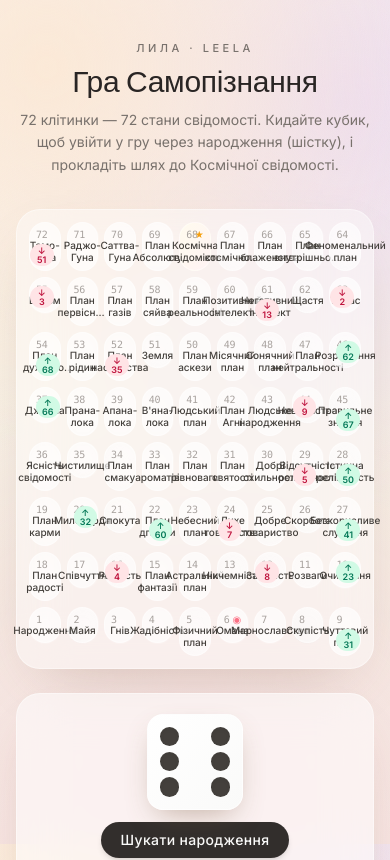
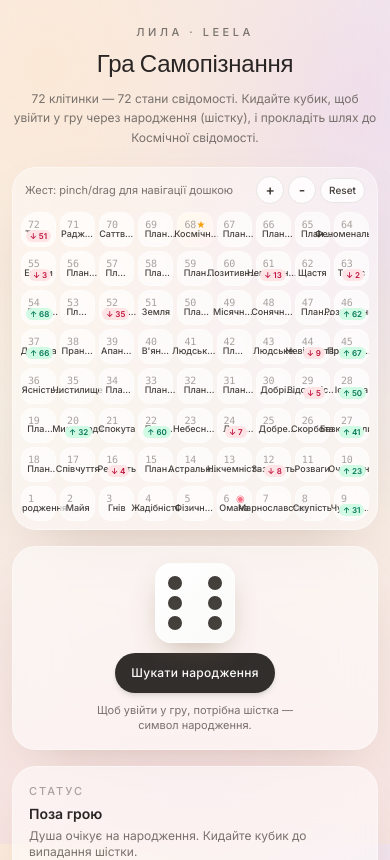
Before and after one commit to iSlobodianiuk/lila, a Next.js app: page / in a window 390 px wide. Shown: the top 860 px of the page. Built offline with nearby package versions, Linux system fonts and the light colour scheme.

Commit message:
add addaptive

```diff
--- a/app/page.tsx
+++ b/app/page.tsx
@@ -8,21 +8,21 @@ export default function Home() {
   const { state, rollDice, reset, setPlayerQuery } = useLeelaGame();
 
   return (
-    <main className="mx-auto flex min-h-screen max-w-7xl flex-col gap-8 px-4 py-10 sm:px-6 lg:px-8">
+    <main className="mx-auto flex min-h-screen w-full max-w-7xl flex-col gap-5 px-3 py-6 sm:gap-8 sm:px-6 sm:py-10 lg:px-8">
       <header className="flex flex-col items-center gap-2 text-center">
         <span className="text-[11px] font-medium uppercase tracking-[0.32em] text-stone-500">
           Лила · Leela
         </span>
-        <h1 className="font-display text-3xl text-stone-800 sm:text-4xl">
+        <h1 className="font-display text-2xl text-stone-800 sm:text-4xl">
           Гра Самопізнання
         </h1>
-        <p className="max-w-md text-sm leading-relaxed text-stone-500">
+        <p className="max-w-md text-xs leading-relaxed text-stone-500 sm:text-sm">
           72 клітинки — 72 стани свідомості. Кидайте кубик, щоб увійти у гру через
           народження (шістку), і прокладіть шлях до Космічної свідомості.
         </p>
       </header>
 
-      <div className="grid gap-6 lg:grid-cols-[minmax(0,1fr)_320px] lg:items-start">
+      <div className="grid gap-4 sm:gap-6 lg:grid-cols-[minmax(0,1fr)_320px] lg:items-start">
         <GameBoard position={state.position} />
         <GamePanel
           state={state}
@@ -32,7 +32,7 @@ export default function Home() {
         />
       </div>
 
-      <footer className="pb-2 text-center text-[11px] tracking-wide text-stone-400">
+      <footer className="pb-1 text-center text-[10px] tracking-wide text-stone-400 sm:pb-2 sm:text-[11px]">
         Базується на канонічній дошці 72 клітинок Гариша Джогарі.
       </footer>
     </main>
--- a/components/dice.tsx
+++ b/components/dice.tsx
@@ -44,14 +44,14 @@ type Props = {
 export function Dice({ value, isRolling, onRoll, label, hint, disabled }: Props) {
   const display = value ?? 6;
   return (
-    <div className="flex flex-col items-center gap-3">
+    <div className="flex flex-col items-center gap-2.5 sm:gap-3">
       <button
         type="button"
         onClick={onRoll}
         disabled={disabled || isRolling}
         aria-label="Кинути кубик"
         className={[
-          "relative h-24 w-24 rounded-2xl border border-white/60 bg-gradient-to-br from-white to-stone-50",
+          "relative h-20 w-20 rounded-2xl border border-white/60 bg-gradient-to-br from-white to-stone-50 sm:h-24 sm:w-24",
           "shadow-[0_12px_30px_-10px_rgba(120,90,60,0.45)] transition-all duration-300",
           "hover:scale-[1.03] hover:shadow-[0_16px_36px_-10px_rgba(120,90,60,0.55)]",
           "disabled:cursor-not-allowed disabled:opacity-90",
@@ -64,12 +64,12 @@ export function Dice({ value, isRolling, onRoll, label, hint, disabled }: Props)
         type="button"
         onClick={onRoll}
         disabled={disabled || isRolling}
-        className="rounded-full bg-stone-900/90 px-5 py-2 text-sm font-medium tracking-wide text-stone-50 shadow-md transition hover:bg-stone-900 disabled:cursor-not-allowed disabled:opacity-60"
+        className="min-h-10 rounded-full bg-stone-900/90 px-4 py-2 text-xs font-medium tracking-wide text-stone-50 shadow-md transition hover:bg-stone-900 disabled:cursor-not-allowed disabled:opacity-60 sm:px-5 sm:text-sm"
       >
         {isRolling ? "Кидаємо…" : label}
       </button>
       {hint && (
-        <p className="max-w-[14rem] text-center text-xs leading-snug text-stone-500">
+        <p className="max-w-[14rem] text-center text-[11px] leading-snug text-stone-500 sm:text-xs">
           {hint}
         </p>
       )}
--- a/src/components/game/Cell.tsx
+++ b/src/components/game/Cell.tsx
@@ -16,8 +16,8 @@ export function Cell({ cell, isActive }: Props) {
   return (
     <div
       className={[
-        "group relative aspect-square rounded-2xl border backdrop-blur-md transition-all duration-500",
-        "flex flex-col items-center justify-center gap-1 px-1.5 py-1.5 text-center",
+        "group relative aspect-square rounded-xl border backdrop-blur-md transition-all duration-500 sm:rounded-2xl",
+        "flex flex-col items-center justify-center gap-0.5 px-1 py-1 text-center sm:gap-1 sm:px-1.5 sm:py-1.5",
         isActive
           ? "border-amber-400/70 bg-white/85 shadow-[0_8px_28px_-8px_rgba(212,165,116,0.55)] ring-2 ring-amber-400/60 scale-[1.04]"
           : "border-white/40 bg-white/55 hover:bg-white/75 hover:border-white/70",
@@ -51,7 +51,7 @@ export function Cell({ cell, isActive }: Props) {
       {hasArrow && (
         <span
           aria-hidden
-          className="absolute left-1.5 bottom-1 rounded-full bg-emerald-100 px-1.5 py-0.5 text-[9px] font-semibold leading-none text-emerald-700"
+          className="absolute left-1 bottom-1 rounded-full bg-emerald-100 px-1 py-0.5 text-[8px] font-semibold leading-none text-emerald-700 sm:left-1.5 sm:px-1.5 sm:text-[9px]"
           title={`Стріла до клітинки ${cell.arrowTo}`}
         >
           ↑ {cell.arrowTo}
@@ -60,17 +60,17 @@ export function Cell({ cell, isActive }: Props) {
       {hasSnake && (
         <span
           aria-hidden
-          className="absolute right-1.5 bottom-1 rounded-full bg-rose-100 px-1.5 py-0.5 text-[9px] font-semibold leading-none text-rose-700"
+          className="absolute right-1 bottom-1 rounded-full bg-rose-100 px-1 py-0.5 text-[8px] font-semibold leading-none text-rose-700 sm:right-1.5 sm:px-1.5 sm:text-[9px]"
           title={`Змія до клітинки ${cell.snakeTo}`}
         >
           ↓ {cell.snakeTo}
         </span>
       )}
 
-      <span className="mt-2.5 text-[10px] leading-tight font-medium text-stone-700 line-clamp-2 sm:text-[11px]">
+      <span className="mt-2 text-[9px] leading-tight font-medium text-stone-700 line-clamp-1 sm:mt-2.5 sm:text-[11px] sm:line-clamp-2">
         {cell.name}
       </span>
-      <span className="hidden sm:block text-[9px] font-light italic text-stone-400/90 leading-none">
+      <span className="hidden md:block text-[9px] font-light italic text-stone-400/90 leading-none">
         {cell.original}
       </span>
 
@@ -82,7 +82,7 @@ export function Cell({ cell, isActive }: Props) {
 
       <div
         role="tooltip"
-        className="pointer-events-none absolute bottom-[calc(100%+8px)] left-1/2 z-30 hidden w-48 -translate-x-1/2 rounded-xl bg-stone-900/90 px-3 py-2 text-left text-[11px] leading-snug text-stone-100 shadow-xl backdrop-blur-md group-hover:block"
+        className="pointer-events-none absolute bottom-[calc(100%+8px)] left-1/2 z-30 hidden w-48 -translate-x-1/2 rounded-xl bg-stone-900/90 px-3 py-2 text-left text-[11px] leading-snug text-stone-100 shadow-xl backdrop-blur-md md:group-hover:block"
       >
         <div className="font-semibold text-amber-200">
           {cell.id}. {cell.name}
--- a/src/components/game/GameBoard.tsx
+++ b/src/components/game/GameBoard.tsx
@@ -1,3 +1,6 @@
+"use client";
+
+import { useCallback, useEffect, useRef, useState } from "react";
 import { BOARD_GRID } from "@/lib/board-layout";
 import { Cell } from "./Cell";
 
@@ -5,14 +8,180 @@ type Props = {
   position: number;
 };
 
+const MIN_SCALE = 0.75;
+const MAX_SCALE = 2;
+const SCALE_STEP = 0.12;
+
 export function GameBoard({ position }: Props) {
+  const viewportRef = useRef<HTMLDivElement | null>(null);
+  const boardRef = useRef<HTMLDivElement | null>(null);
+  const panStartRef = useRef<{ x: number; y: number } | null>(null);
+  const pinchStartRef = useRef<{ distance: number; scale: number } | null>(null);
+
+  const [scale, setScale] = useState(1);
+  const [offset, setOffset] = useState({ x: 0, y: 0 });
+  const [isDragging, setIsDragging] = useState(false);
+
+  const clampOffset = useCallback(
+    (next: { x: number; y: number }, scaleValue: number) => {
+      const viewportWidth = viewportRef.current?.clientWidth ?? 0;
+      const viewportHeight = viewportRef.current?.clientHeight ?? 0;
+      const boardWidth = boardRef.current?.clientWidth ?? 0;
+      const boardHeight = boardRef.current?.clientHeight ?? 0;
+
+      if (!viewportWidth || !viewportHeight || !boardWidth || !boardHeight) {
+        return next;
+      }
+
+      const scaledWidth = boardWidth * scaleValue;
+      const scaledHeight = boardHeight * scaleValue;
+
+      const maxX = Math.max(0, (scaledWidth - viewportWidth) / 2);
+      const maxY = Math.max(0, (scaledHeight - viewportHeight) / 2);
+
+      return {
+        x: Math.min(maxX, Math.max(-maxX, next.x)),
+        y: Math.min(maxY, Math.max(-maxY, next.y)),
+      };
+    },
+    [],
+  );
+
+  const applyScale = useCallback(
+    (nextScale: number) => {
+      const boundedScale = Math.min(MAX_SCALE, Math.max(MIN_SCALE, nextScale));
+      setScale(boundedScale);
+      setOffset((prev) => clampOffset(prev, boundedScale));
+    },
+    [clampOffset],
+  );
+
+  const resetView = useCallback(() => {
+    setScale(1);
+    setOffset({ x: 0, y: 0 });
+  }, []);
+
+  useEffect(() => {
+    const onResize = () => setOffset((prev) => clampOffset(prev, scale));
+    window.addEventListener("resize", onResize);
+    return () => window.removeEventListener("resize", onResize);
+  }, [clampOffset, scale]);
+
   return (
-    <div className="rounded-3xl border border-white/40 bg-white/40 p-3 shadow-[0_24px_60px_-30px_rgba(120,90,60,0.35)] backdrop-blur-xl sm:p-5">
-      <div className="grid grid-cols-9 gap-1.5 sm:gap-2">
-        {BOARD_GRID.flat().map((cell) => (
-          <Cell key={cell.id} cell={cell} isActive={cell.id === position} />
-        ))}
+    <section className="relative rounded-3xl border border-white/40 bg-white/40 p-2 shadow-[0_24px_60px_-30px_rgba(120,90,60,0.35)] backdrop-blur-xl sm:p-5">
+      <div className="mb-2 flex items-center justify-between px-1 sm:mb-3 sm:px-0">
+        <p className="text-[11px] text-stone-500 sm:text-xs">Жест: pinch/drag для навігації дошкою</p>
+        <div className="flex items-center gap-1">
+          <button
+            type="button"
+            onClick={() => applyScale(scale + SCALE_STEP)}
+            className="h-7 w-7 rounded-full border border-stone-200 bg-white/80 text-sm font-semibold text-stone-700 transition hover:bg-white"
+            aria-label="Збільшити дошку"
+          >
+            +
+          </button>
+          <button
+            type="button"
+            onClick={() => applyScale(scale - SCALE_STEP)}
+            className="h-7 w-7 rounded-full border border-stone-200 bg-white/80 text-sm font-semibold text-stone-700 transition hover:bg-white"
+            aria-label="Зменшити дошку"
+          >
+            -
+          </button>
+          <button
+            type="button"
+            onClick={resetView}
+            className="rounded-full border border-stone-200 bg-white/80 px-2 py-1 text-[10px] font-medium text-stone-700 transition hover:bg-white sm:text-xs"
+          >
+            Reset
+          </button>
+        </div>
       </div>
-    </div>
+
+      <div
+        ref={viewportRef}
+        className="relative overflow-hidden rounded-2xl touch-none"
+        onWheel={(event) => {
+          event.preventDefault();
+          const direction = event.deltaY > 0 ? -1 : 1;
+          applyScale(scale + direction * SCALE_STEP);
+        }}
+        onPointerDown={(event) => {
+          if (scale <= 1) return;
+          setIsDragging(true);
+          panStartRef.current = {
+            x: event.clientX - offset.x,
+            y: event.clientY - offset.y,
+          };
+        }}
+        onPointerMove={(event) => {
+          if (!isDragging || !panStartRef.current) return;
+          const next = {
+            x: event.clientX - panStartRef.current.x,
+            y: event.clientY - panStartRef.current.y,
+          };
+          setOffset(clampOffset(next, scale));
+        }}
+        onPointerUp={() => {
+          setIsDragging(false);
+          panStartRef.current = null;
+        }}
+        onPointerLeave={() => {
+          setIsDragging(false);
+          panStartRef.current = null;
+        }}
+        onTouchStart={(event) => {
+          if (event.touches.length === 2) {
+            const [a, b] = [event.touches[0], event.touches[1]];
+            const distance = Math.hypot(a.clientX - b.clientX, a.clientY - b.clientY);
+            pinchStartRef.current = { distance, scale };
+            return;
+          }
+          if (event.touches.length === 1 && scale > 1) {
+            const touch = event.touches[0];
+            panStartRef.current = {
+              x: touch.clientX - offset.x,
+              y: touch.clientY - offset.y,
+            };
+          }
+        }}
+        onTouchMove={(event) => {
+          if (event.touches.length === 2 && pinchStartRef.current) {
+            const [a, b] = [event.touches[0], event.touches[1]];
+            const distance = Math.hypot(a.clientX - b.clientX, a.clientY - b.clientY);
+            const ratio = distance / pinchStartRef.current.distance;
+            applyScale(pinchStartRef.current.scale * ratio);
+            return;
+          }
+          if (event.touches.length === 1 && panStartRef.current && scale > 1) {
+            const touch = event.touches[0];
+            const next = {
+              x: touch.clientX - panStartRef.current.x,
+              y: touch.clientY - panStartRef.current.y,
+            };
+            setOffset(clampOffset(next, scale));
+          }
+        }}
+        onTouchEnd={() => {
+          panStartRef.current = null;
+          pinchStartRef.current = null;
+        }}
+      >
+        <div
+          ref={boardRef}
+          style={{
+            transform: `translate(${offset.x}px, ${offset.y}px) scale(${scale})`,
+            transformOrigin: "center center",
+          }}
+          className="transition-transform duration-150"
+        >
+          <div className="grid grid-cols-9 gap-1 sm:gap-2">
+            {BOARD_GRID.flat().map((cell) => (
+              <Cell key={cell.id} cell={cell} isActive={cell.id === position} />
+            ))}
+          </div>
+        </div>
+      </div>
+    </section>
   );
 }
--- a/src/components/game/GamePanel.tsx
+++ b/src/components/game/GamePanel.tsx
@@ -38,8 +38,8 @@ export function GamePanel({ state, onRoll, onReset, onQueryChange }: Props) {
   };
 
   return (
-    <aside className="flex flex-col gap-5">
-      <div className="flex flex-col items-center gap-4 rounded-3xl border border-white/40 bg-white/55 p-5 shadow-[0_20px_50px_-30px_rgba(120,90,60,0.4)] backdrop-blur-xl">
+    <aside className="flex flex-col gap-4 sm:gap-5">
+      <div className="flex flex-col items-center gap-3 rounded-3xl border border-white/40 bg-white/55 p-4 shadow-[0_20px_50px_-30px_rgba(120,90,60,0.4)] backdrop-blur-xl sm:gap-4 sm:p-5">
         <Dice
           value={state.lastRoll}
           isRolling={state.isRolling}
@@ -49,12 +49,12 @@ export function GamePanel({ state, onRoll, onReset, onQueryChange }: Props) {
         />
       </div>
 
-      <div className="flex flex-col gap-4 rounded-3xl border border-white/40 bg-white/55 p-5 shadow-[0_20px_50px_-30px_rgba(120,90,60,0.4)] backdrop-blur-xl">
+      <div className="flex flex-col gap-3 rounded-3xl border border-white/40 bg-white/55 p-4 shadow-[0_20px_50px_-30px_rgba(120,90,60,0.4)] backdrop-blur-xl sm:gap-4 sm:p-5">
         <div>
           <div className="text-[11px] font-medium uppercase tracking-[0.18em] text-stone-400">
             Статус
           </div>
-          <div className="mt-1 text-base font-semibold text-stone-800">
+          <div className="mt-1 text-sm font-semibold text-stone-800 sm:text-base">
             {state.hasEntered && cell ? `Клітинка ${cell.id} · ${cell.name}` : "Поза грою"}
           </div>
           {state.hasEntered && cell && (
@@ -68,7 +68,7 @@ export function GamePanel({ state, onRoll, onReset, onQueryChange }: Props) {
         </div>
 
         {state.hasEntered && cell && (
-          <p className="rounded-2xl bg-stone-50/70 p-3 text-xs leading-relaxed text-stone-600">
+          <p className="rounded-2xl bg-stone-50/70 p-2.5 text-xs leading-relaxed text-stone-600 sm:p-3">
             {cell.description}
           </p>
         )}
@@ -91,7 +91,7 @@ export function GamePanel({ state, onRoll, onReset, onQueryChange }: Props) {
             <button
               type="button"
               onClick={handleInsight}
-              className="rounded-full bg-stone-900/90 px-4 py-2 text-xs font-medium text-stone-50 transition hover:bg-stone-900"
+              className="rounded-full bg-stone-900/90 px-4 py-2.5 text-xs font-medium text-stone-50 transition hover:bg-stone-900"
             >
               Отримати ШІ-інсайт
             </button>
@@ -108,7 +108,7 @@ export function GamePanel({ state, onRoll, onReset, onQueryChange }: Props) {
           </div>
         )}
 
-        <div className="flex items-center justify-between border-t border-white/60 pt-3">
+        <div className="flex items-center justify-between border-t border-white/60 pt-2.5 sm:pt-3">
           <div className="text-xs text-stone-500">
             Останній кидок:{" "}
             <span className="font-semibold text-stone-700">{state.lastRoll ?? "—"}</span>
@@ -122,7 +122,7 @@ export function GamePanel({ state, onRoll, onReset, onQueryChange }: Props) {
         <button
           type="button"
           onClick={onReset}
-          className="inline-flex items-center justify-center gap-2 rounded-full border border-stone-200 bg-white/70 px-4 py-2 text-xs font-medium text-stone-600 transition hover:border-stone-300 hover:text-stone-800"
+          className="inline-flex min-h-10 items-center justify-center gap-2 rounded-full border border-stone-200 bg-white/70 px-4 py-2 text-xs font-medium text-stone-600 transition hover:border-stone-300 hover:text-stone-800"
         >
           <RotateCcw className="h-3.5 w-3.5" />
           Почати спочатку
```
